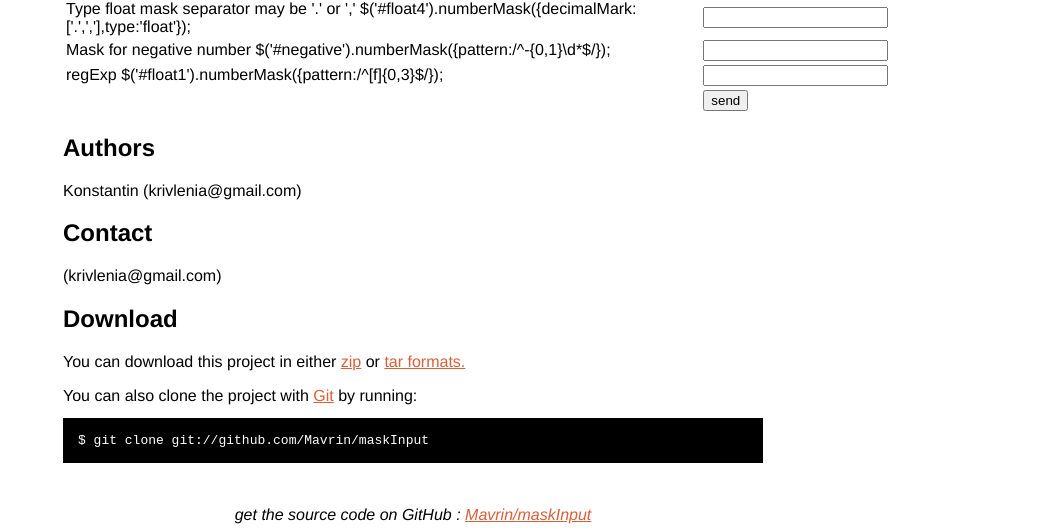
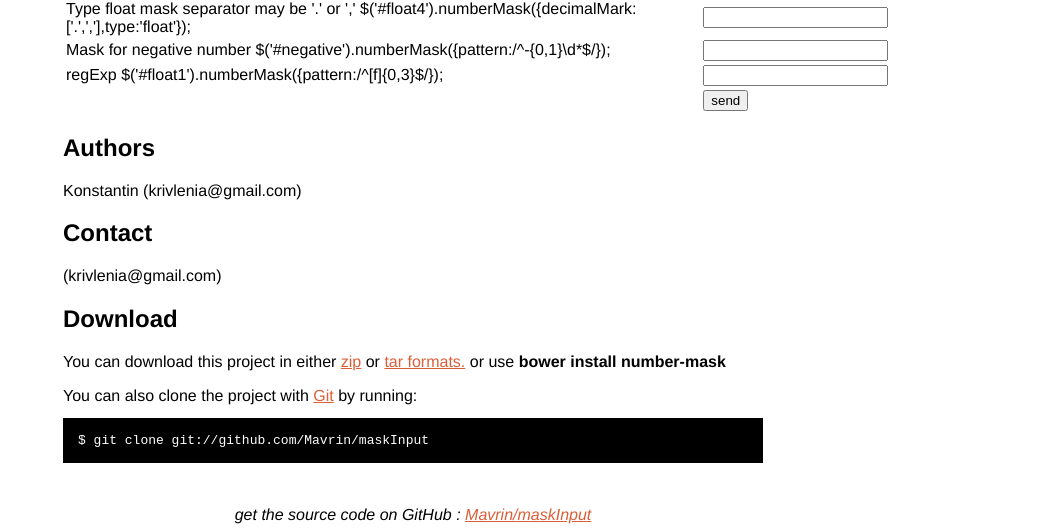
Before and after one commit to Mavrin/maskInput, a website: page index.html in a window 1280 px wide. Shown: the part 341-873 px from the top of the page, without its empty margins (227-1280 px from the left). Drawn offline with Linux system fonts and the light colour scheme.

Commit message:
update readme

```diff
--- a/index.html
+++ b/index.html
@@ -174,7 +174,7 @@
     <p>
         You can download this project in either
         <a href="https://github.com/Mavrin/maskInput/zipball/master">zip</a> or
-        <a href="https://github.com/Mavrin/maskInput/tarball/master">tar formats.</a>
+        <a href="https://github.com/Mavrin/maskInput/tarball/master">tar formats.</a> or use <b>bower install number-mask</b>
     </p>
 
     <div>You can also clone the project with <a href="http://git-scm.com">Git</a>
```
Also changed, not shown: README.md.
